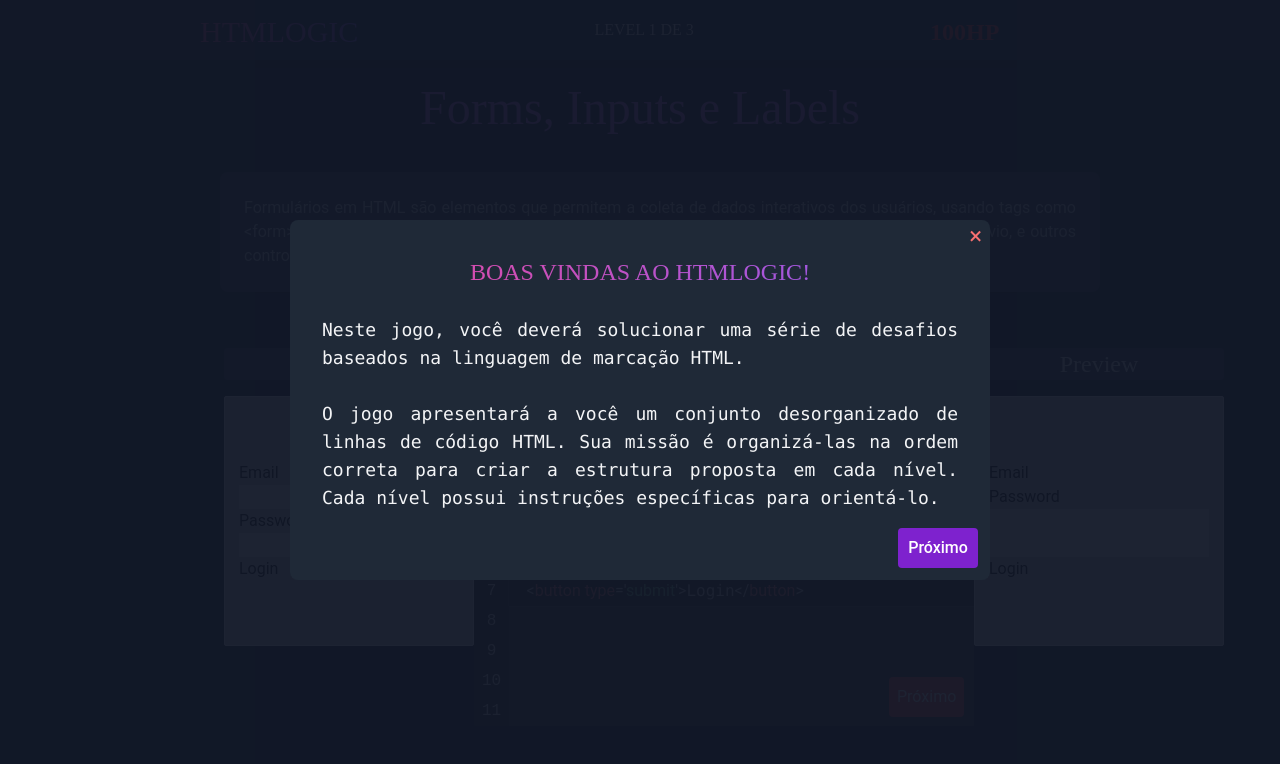
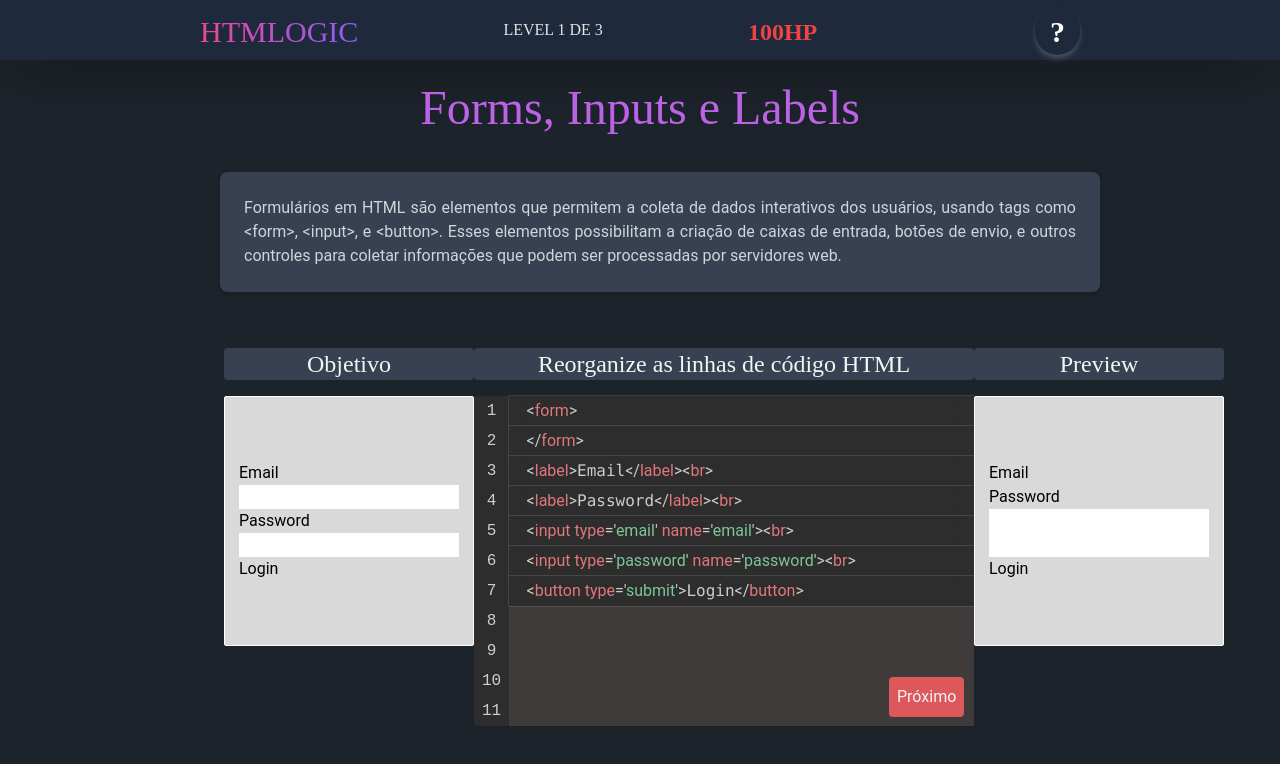
Before and after one commit to JoseVitorOliveira/HtmLogic, a React (Create React App) app: page / in a window 1280 px wide. Shown: the top 764 px of the page. Built offline with nearby package versions, Linux system fonts and the light colour scheme.

Commit message:
added tutorial button to the header

```diff
--- a/src/App.tsx
+++ b/src/App.tsx
@@ -6,7 +6,7 @@ import { ToastContainer } from "react-toastify";
 function App() {
   return (
     <main>
-      <Tutorial />
+      {/* <Tutorial /> */}
       <Container />
       <ToastContainer
         position="top-center"
--- a/src/components/Header.tsx
+++ b/src/components/Header.tsx
@@ -1,11 +1,23 @@
-import React from "react";
+// Header.tsx
+import React, { useState } from "react";
+import Tutorial from "./Tutorial"; // Import the Tutorial component
 
 interface HeaderProps {
   level: string;
   hp: number;
 }
 
-const Header = ({ level, hp }: HeaderProps) => {
+const Header: React.FC<HeaderProps> = ({ level, hp }) => {
+  const [isTutorialOpen, setIsTutorialOpen] = useState(false);
+
+  const openTutorial = () => {
+    setIsTutorialOpen(true);
+  };
+
+  const closeTutorial = () => {
+    setIsTutorialOpen(false);
+  };
+
   return (
     <header className="px-[200px] select-none flex justify-between items-center h-[60px] shadow-2xl bg-slate-800">
       <a href="/">
@@ -23,6 +35,17 @@ const Header = ({ level, hp }: HeaderProps) => {
           {hp}hp
         </h1>
       </div>
+      <div className="shadow-md shadow-gray-600 rounded-full flex justify-center items-center">
+        <button
+          title="Ajuda"
+          className="text-3xl font-bold logo_font rounded-full mt-1 text-white uppercase w-[45px] h-[45px]"
+          onClick={openTutorial}
+        >
+          ?
+        </button>
+      </div>
+
+      {isTutorialOpen && <Tutorial onClose={closeTutorial} />}
     </header>
   );
 };
--- a/src/components/Tutorial.tsx
+++ b/src/components/Tutorial.tsx
@@ -1,7 +1,11 @@
 import React, { useState, useEffect } from "react";
 import Modal from "react-modal";
 
-const Tutorial = () => {
+interface TutorialProps {
+  onClose: () => void;
+}
+
+const Tutorial: React.FC<TutorialProps> = ({ onClose }) => {
   const [dialogOpen, setDialogOpen] = useState(true);
   const [currentStep, setCurrentStep] = useState(1);
 
@@ -16,6 +20,7 @@ const Tutorial = () => {
 
   const closeDialog = () => {
     setDialogOpen(false);
+    onClose();
   };
 
   const onRequestClose = () => {
@@ -45,8 +50,6 @@ const Tutorial = () => {
       >
         <span className="text-2xl">×</span>
       </button>
-
-      {/* <h2>Step {currentStep}</h2> */}
 
       {currentStep === 1 && (
         <div>
```
